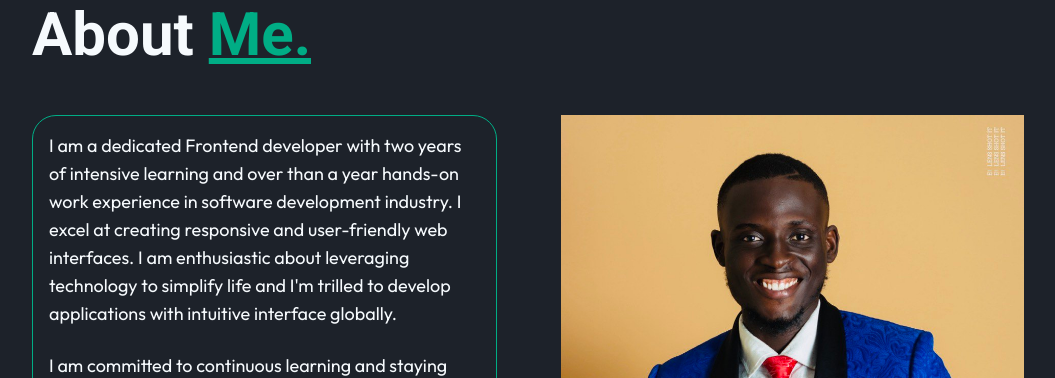
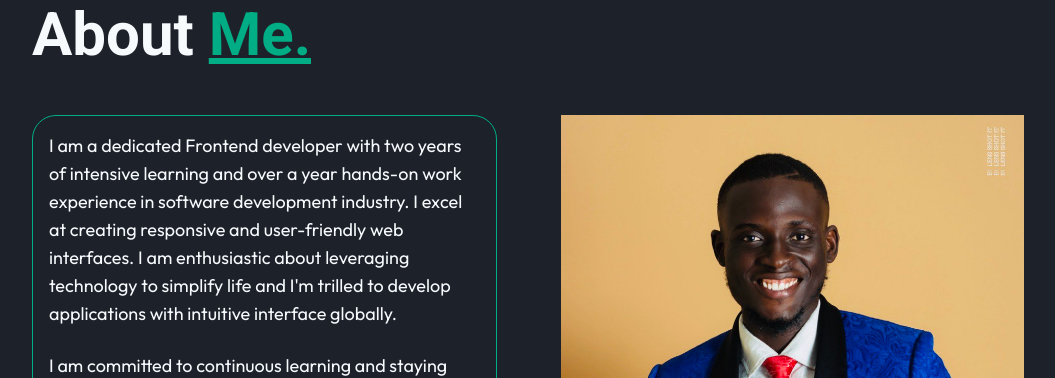
Before and after one commit to itstolexy/my-portfolio, a Next.js app: page / in a window 1280 px wide. Shown: the part 860-1238 px from the top of the page, without its empty margins (112-1167 px from the left). Built offline with nearby package versions, Linux system fonts and the light colour scheme; a web font is replaced by a local one.

Commit message:
Update index.tsx

```diff
--- a/app/components/about/index.tsx
+++ b/app/components/about/index.tsx
@@ -68,7 +68,7 @@ export default function About() {
           <div className="md:w-1/2 w-full space-y-6 outfit text-lg border border-tola-green rounded-3xl p-4 md:mr-16 md:ml-0 ml-0 mt-7 md:mt-0">
             <p>
               I am a dedicated Frontend developer with two years of intensive
-              learning and over than a year hands-on work experience in software
+              learning and over a year hands-on work experience in software
               development industry. I excel at creating responsive and
               user-friendly web interfaces. I am enthusiastic about leveraging
               technology to simplify life and I&apos;m trilled to develop
```
